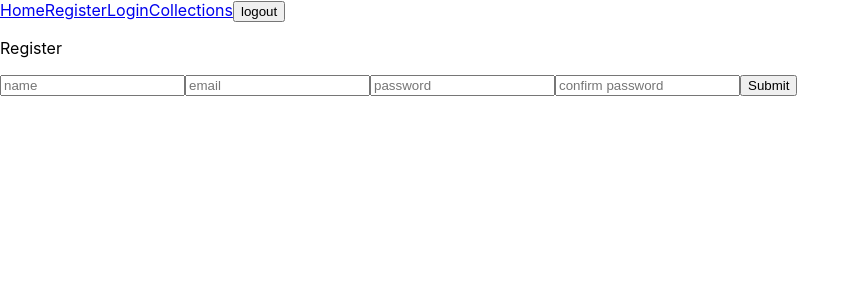
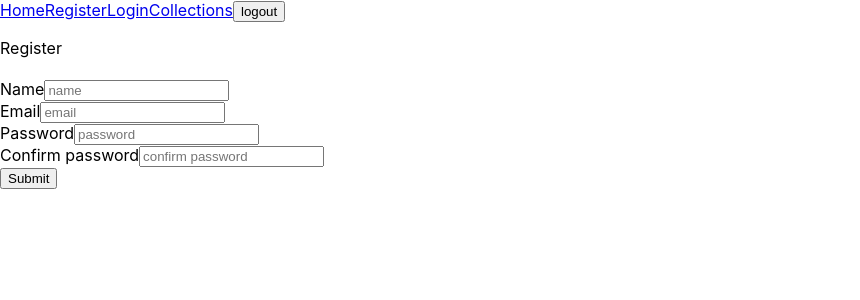
Before and after one commit to denisbalazic/collecta-ui, a React (Create React App) app: page /register in a window 1280 px wide. Shown: the top 300 px of the page, without its empty margins (0-860 px from the left). Built offline with nearby package versions, Linux system fonts and the light colour scheme; no server answers.

Commit message:
Add custom form components

```diff
--- /dev/null
+++ b/src/components/form/Field.tsx
@@ -0,0 +1,29 @@
+import React from 'react';
+
+interface FieldProps {
+    name: string;
+    value: string | number;
+    label?: string;
+    placeholder?: string;
+    errorMsg?: string;
+    handleChange: (name: string, value: string | number) => void;
+}
+
+const Field = ({name, value, label, placeholder, errorMsg, handleChange}: FieldProps) => {
+    return (
+        <div>
+            {label && <label htmlFor={name}>{label}</label>}
+            <input
+                id={name}
+                type="text"
+                name={name}
+                value={value}
+                placeholder={placeholder}
+                onChange={(e) => handleChange(name, e.target.value)}
+            />
+            {errorMsg && <p>{errorMsg}</p>}
+        </div>
+    );
+};
+
+export default Field;
--- /dev/null
+++ b/src/components/form/Form.tsx
@@ -0,0 +1,27 @@
+import React from 'react';
+
+interface FormProps {
+    title?: string;
+    handleSubmit: () => void;
+    children: any;
+}
+
+const Form = ({title, handleSubmit, children}: FormProps) => {
+    return (
+        <form>
+            <h4>{title}</h4>
+            {children}
+            <button
+                type="submit"
+                onClick={(e) => {
+                    e.preventDefault();
+                    handleSubmit();
+                }}
+            >
+                Submit
+            </button>
+        </form>
+    );
+};
+
+export default Form;
--- a/src/views/auth/Login.tsx
+++ b/src/views/auth/Login.tsx
@@ -1,6 +1,8 @@
 import React, {useState} from 'react';
 import {useDispatch} from 'react-redux';
 import {userLoginAction} from '../../store/saga/auth/auth.sagaActions';
+import Form from '../../components/form/Form';
+import Field from '../../components/form/Field';
 
 const Login = () => {
     const dispatch = useDispatch();
@@ -9,15 +11,14 @@ const Login = () => {
         password: '',
     });
 
-    const handleChange = (e: any) => {
+    const handleChange = (name: string, value: string | number): void => {
         setAuthCredentials({
             ...authCredentials,
-            [e.target.name]: e.target.value,
+            [name]: value,
         });
     };
 
-    const handleSubmit = (e: any) => {
-        e.preventDefault();
+    const handleSubmit = (): void => {
         dispatch(userLoginAction(authCredentials));
     };
 
@@ -25,23 +26,22 @@ const Login = () => {
         <div>
             <p>Login</p>
             <div>
-                <form onSubmit={handleSubmit}>
-                    <input
-                        type="text"
+                <Form handleSubmit={handleSubmit}>
+                    <Field
+                        label="Email"
                         name="email"
                         placeholder="email"
                         value={authCredentials.email}
-                        onChange={handleChange}
+                        handleChange={handleChange}
                     />
-                    <input
-                        type="text"
+                    <Field
+                        label="Password"
                         name="password"
                         placeholder="password"
                         value={authCredentials.password}
-                        onChange={handleChange}
+                        handleChange={handleChange}
                     />
-                    <button type="submit">Submit</button>
-                </form>
+                </Form>
             </div>
         </div>
     );
--- a/src/views/auth/Register.tsx
+++ b/src/views/auth/Register.tsx
@@ -1,6 +1,8 @@
 import React, {useState} from 'react';
 import {useDispatch} from 'react-redux';
 import {userRegisterAction} from '../../store/saga/auth/auth.sagaActions';
+import Form from '../../components/form/Form';
+import Field from '../../components/form/Field';
 
 const Register = () => {
     const dispatch = useDispatch();
@@ -11,15 +13,14 @@ const Register = () => {
         confirmedPassword: '',
     });
 
-    const handleChange = (e: any) => {
+    const handleChange = (name: string, value: string | number): void => {
         setRegisterUser({
             ...registerUser,
-            [e.target.name]: e.target.value,
+            [name]: value,
         });
     };
 
-    const handleSubmit = (e: any) => {
-        e.preventDefault();
+    const handleSubmit = (): void => {
         dispatch(userRegisterAction(registerUser));
     };
 
@@ -27,37 +28,36 @@ const Register = () => {
         <div>
             <p>Register</p>
             <div>
-                <form onSubmit={handleSubmit}>
-                    <input
-                        type="text"
+                <Form handleSubmit={handleSubmit}>
+                    <Field
+                        label="Name"
                         name="name"
                         placeholder="name"
                         value={registerUser.name}
-                        onChange={handleChange}
+                        handleChange={handleChange}
                     />
-                    <input
-                        type="text"
+                    <Field
+                        label="Email"
                         name="email"
                         placeholder="email"
                         value={registerUser.email}
-                        onChange={handleChange}
+                        handleChange={handleChange}
                     />
-                    <input
-                        type="text"
+                    <Field
+                        label="Password"
                         name="password"
                         placeholder="password"
                         value={registerUser.password}
-                        onChange={handleChange}
+                        handleChange={handleChange}
                     />
-                    <input
-                        type="text"
+                    <Field
+                        label="Confirm password"
                         name="confirmedPassword"
                         placeholder="confirm password"
                         value={registerUser.confirmedPassword}
-                        onChange={handleChange}
+                        handleChange={handleChange}
                     />
-                    <button type="submit">Submit</button>
-                </form>
+                </Form>
             </div>
         </div>
     );
```
